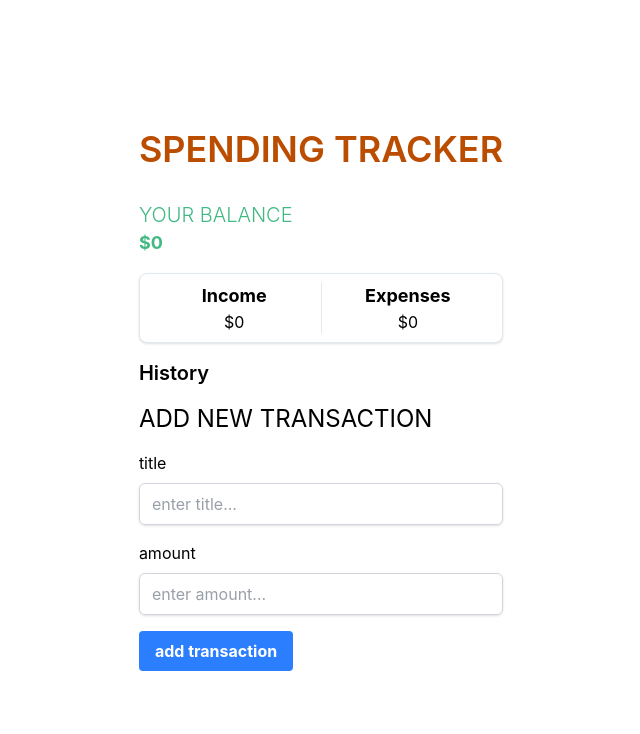
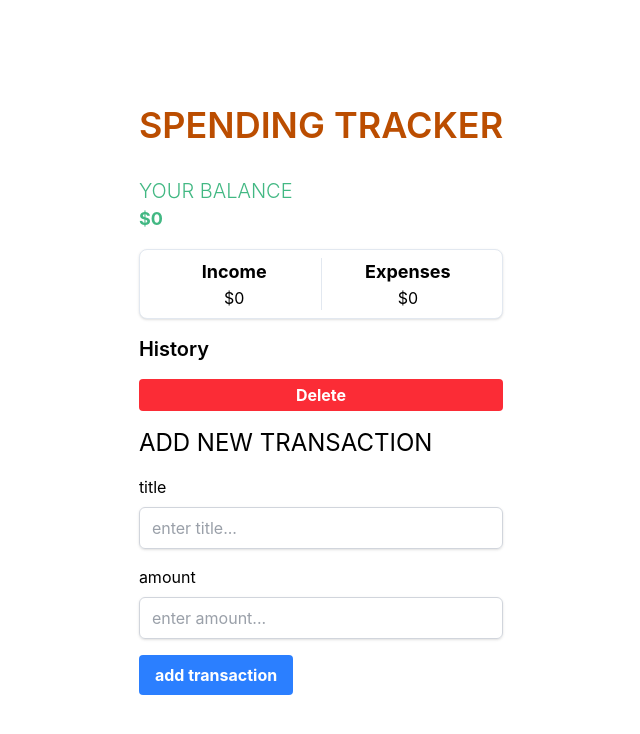
Before and after one commit to edvillatoro2/spending-tracker, a Vue app: page / in a window 1280 px wide. Shown: the top 734 px of the page, without its empty margins (319-959 px from the left). Built offline with nearby package versions, Linux system fonts and the light colour scheme.

Commit message:
transaction card styling

```diff
--- a/src/components/TransactionList.vue
+++ b/src/components/TransactionList.vue
@@ -1,17 +1,20 @@
 <template>
-  <div class="">
+  <div class="flex flex-col gap-4">
     <h3 class="text-xl font-semibold">History</h3>
-    <ul>
-      <li v-for="transaction in transactions" :key="transaction.id">
-        {{ transaction.description }} - {{ transaction.amount }}
-        <button
-          class="bg-red-500 hover:bg-red-700 text-white font-bold py-1 px-2 rounded cursor-pointer ml-2"
-          @click="deleteTransaction(transaction.id)"
-        >
-          Delete
-        </button>
-      </li>
-    </ul>
+    <div v-for="transaction in transactions" :key="transaction.id">
+      <div class="flex justify-between">
+        {{ transaction.description }}
+      </div>
+      <div>
+        {{ transaction.amount }}
+      </div>
+    </div>
+    <button
+      class="bg-red-500 hover:bg-red-700 text-white font-bold py-1 px-2 rounded cursor-pointer"
+      @click="deleteTransaction(transaction.id)"
+    >
+      Delete
+    </button>
   </div>
 </template>
 
```
